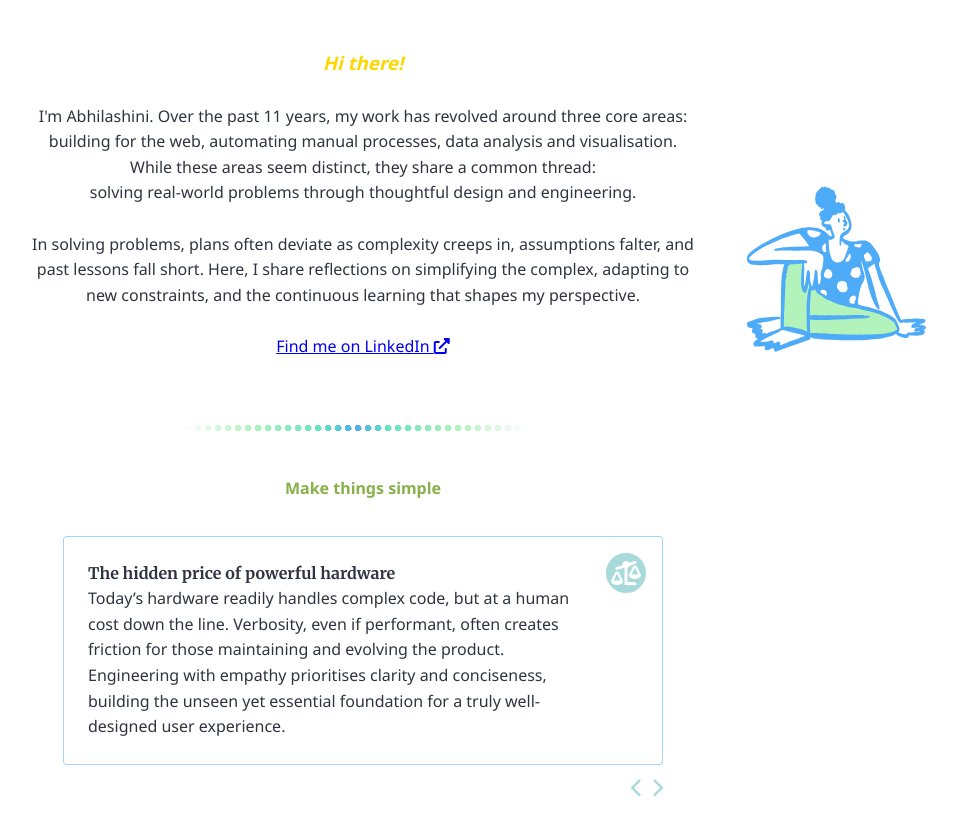
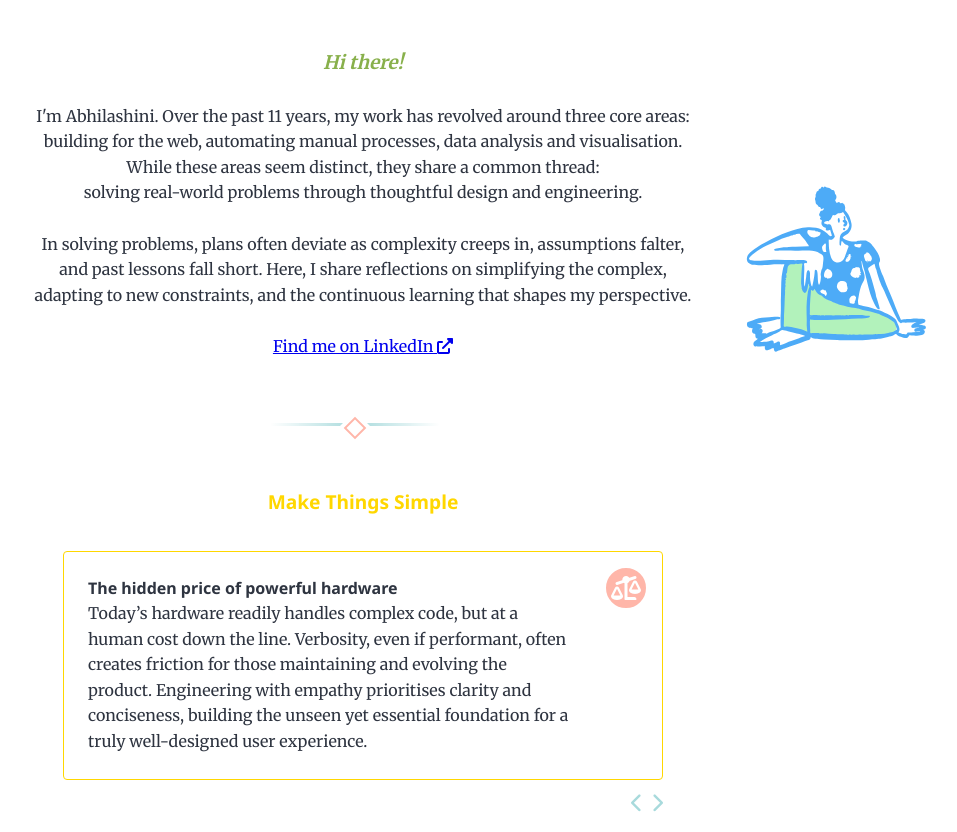
Before and after one commit to abhilashini/abhilashini.github.io, a Jekyll site: the page built from index.md, in a window 1280 px wide. Shown: the top 832 px of the page, without its empty margins (285-1242 px from the left). Built offline with Jekyll 4.4.1, drawn with Linux system fonts in a browser that asks for light colours.

Commit message:
Style and divider updates

```diff
--- a/_includes/carousel.html
+++ b/_includes/carousel.html
@@ -5,7 +5,7 @@
         <i class="{{ item.icon }} icon"></i>
       {% endif %}
       {% if item.heading %}
-        <h4>{{ item.heading | markdownify }}</h4>
+        <h4>{{ item.heading }}</h4>
       {% endif %}
       {% if item.text %}
         <p>{{ item.text | markdownify }}</p>
--- a/assets/css/style.css
+++ b/assets/css/style.css
@@ -7,8 +7,8 @@
 
 /* Typography */
 :root {
-  --font-heading: 'Merriweather', serif; /* Elegant serif for headings */
-  --font-body: 'Noto Sans', sans-serif; /* Crisp sans-serif for body text */
+  --font-heading: 'Noto Sans', sans-serif; /* Elegant serif for headings */
+  --font-body: 'Merriweather', serif; /* Crisp sans-serif for body text */
   --font-section-body: 'Merriweather', serif;
   --font-section-heading: 'Noto Sans', sans-serif;
   --font-code: 'Source Code Pro', Courier, monospace; /* Monospace for code */
@@ -42,21 +42,45 @@ body {
 }
 
 .sub-heading {
-  color: var(--color-secondary);
+  color: var(--color-primary);
   font-style: oblique;
+  /*! font-weight: bolder; */
 }
 
+/* Understated divider matching your site's texture */
 .section-divider {
-  width: 50%;
-  height: 8px;
-  margin: 2rem auto;
-  background: linear-gradient( to right, transparent, #b2f2bb 20%, #63e6be 40%, #4dabf7 50%, #63e6be 60%, #b2f2bb 80%, transparent );
-  border: none;
-  outline: none;
-  mask: radial-gradient(circle, black 50%, transparent 50%);
-  mask-size: 10px 10px;
+  border: 0;
+  height: 3px;
+  margin: 3rem auto;
+  max-width: 280px;
+  background-image: linear-gradient(
+    to right,
+    transparent 20%,
+    var(--color-icon) 50%,
+    transparent 80%
+  );
+  position: relative;
 }
 
+/* Minimal "stitch marks" using your accent color */
+.section-divider::after {
+  content: '';
+  position: absolute;
+  left: 50%;
+  top: -3px;
+  width: 12px;
+  height: 12px;
+  background: var(--color-background);
+  border: 2px solid var(--color-accent);
+  transform: translateX(-50%) rotate(45deg);
+  box-shadow: 0 0 0 4px var(--color-background);
+}
+
+/* Hover interaction for subtle discovery */
+.section-divider:hover::after {
+  transform: translateX(-50%) rotate(135deg);
+  transition: transform 0.4s ease;
+}
 /* Section container */
 .section {
   position: relative; /* Anchor for absolute positioning */
@@ -65,11 +89,12 @@ body {
 }
 
 .section-title {
-  font-family: var(--font-body);
-  font-size: 1rem;
+  font-family: var(--font-section-heading);
+  font-size: 1.2rem;
   font-weight: 700;
   line-height: 1.2;
-  color: var(--color-primary);
+  color: var(--color-secondary);
+  text-transform: capitalize;
 }
 
 .section-title--left {
@@ -173,21 +198,20 @@ body {
   margin-bottom: 1rem;
   position: relative;
   display: none;
-  border: 1px solid #e0e0e0;
+  border: 1px solid var(--color-text);
   transition: transform 0.3s ease, border-color 0.3s ease;
 }
 
 .card.active {
   display: block; /* Show only the active card */
   transform: translateY(-3px);
-  border-color: #4dabf7;
-  border-color: rgba(77, 171, 247, 0.5); /* Soft blue border on hover */
+  border-color: var(--color-secondary);
 }
 
 .card.active .icon {
-  background-color: var(--color-icon);
+  background-color: var(--color-accent);
   color: var(--color-background);
-  border-color: var(--color-icon);
+  border-color: var(--color-accent);
 }
 
 .card .icon {
@@ -208,8 +232,8 @@ body {
   transition: background-color 0.3s ease, color 0.3s ease;
 }
 
-.card h4 {
-  font-family: var(--font-heading);
+.card h4, .card h4 p {
+  font-family: var(--font-section-heading);
 }
 
 .card p {
@@ -217,6 +241,7 @@ body {
   font-size: 1rem;
   line-height: 1.6;
   padding-right: 4rem; /* Prevent text from clashing with icon */
+  font-family: var(--font-section-body);
 }
 
 .card pre {
--- a/index.md
+++ b/index.md
@@ -16,7 +16,7 @@ layout: default
     <img src="/assets/images/SittingDoodle.svg" class="doodle doodle--right flip" alt="">
   </section>
 
-  <hr class="section-divider">
+  <div class="section-divider"></div>
 
 <!-- Philosophy Section -->
 <section class="section" id="philosophy">
@@ -28,7 +28,7 @@ layout: default
   </div>
 </section>
 
-  <hr class="section-divider">
+  <div class="section-divider"></div>
 
 <!-- Avoid Section -->
 <section class="section" id="avoid">
@@ -41,7 +41,7 @@ layout: default
   <img src="/assets/doodle2.svg" class="doodle doodle--left flip" alt="">
 </section>
 
-<hr class="section-divider">
+<div class="section-divider"></div>
 
 <section class="section" id="books">
   <h1 class="section-title section-title--center" data-section="books">
@@ -52,7 +52,7 @@ layout: default
   </div>
 </section>
 
-<hr class="section-divider">
+<div class="section-divider"></div>
 
 <section class="section" id="ai">
   <h1 class="section-title section-title--center" data-section="ai">
```
